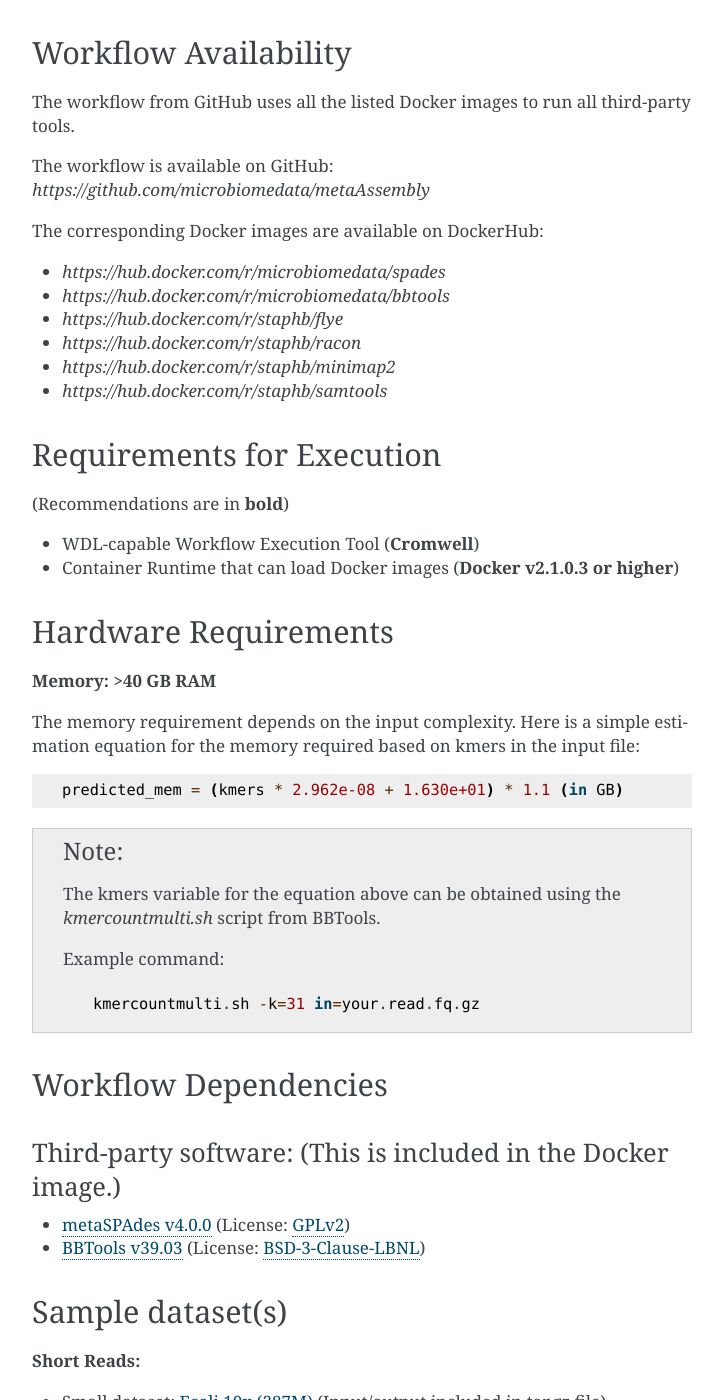
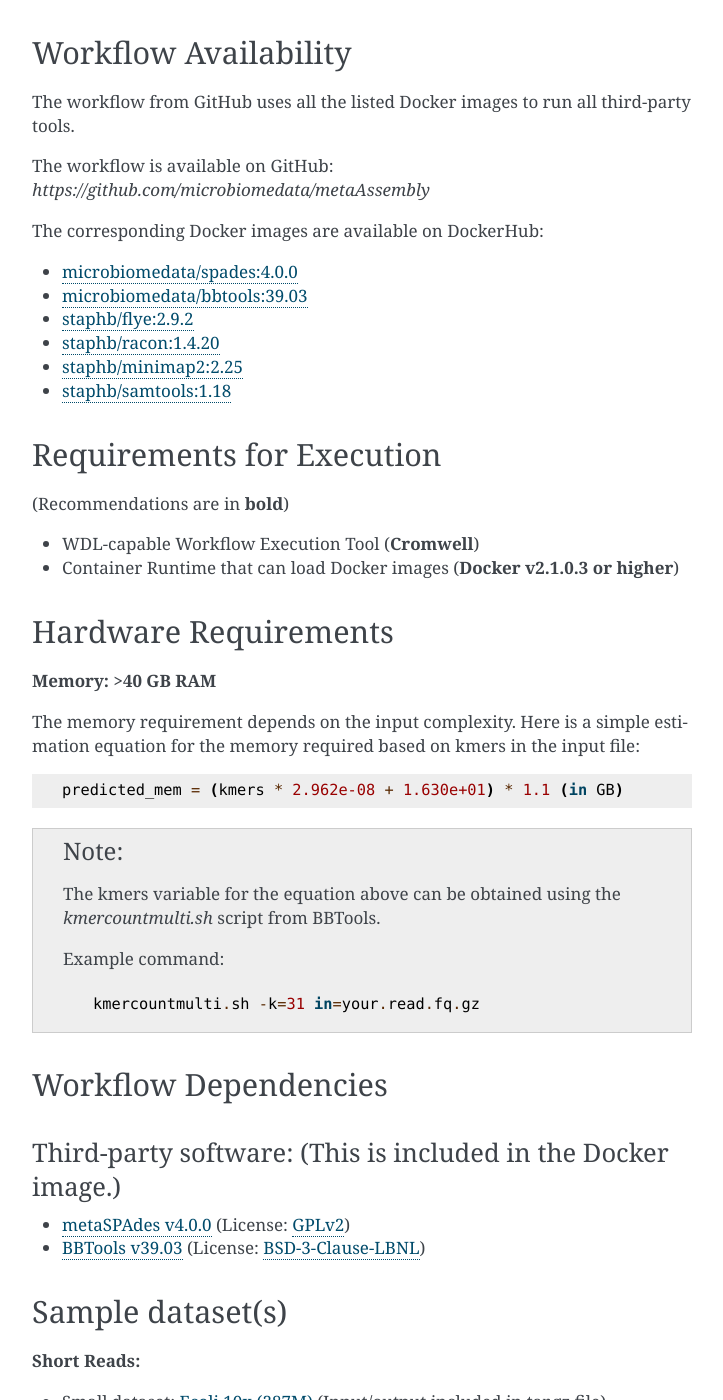
Before and after one commit to microbiomedata/metaAssembly, a Sphinx documentation site: the page built from docs/index.rst, in a window 1280 px wide and 1400 px high, scrolled down 1502 px. Shown: the whole window, without its empty margins (388-1111 px from the left). Built offline with Sphinx 7.4.7, drawn with Linux system fonts in a browser that asks for light colours; some of the changed text lies outside the part shown.

Commit message:
Update index.rst

```diff
--- a/docs/index.rst
+++ b/docs/index.rst
@@ -48,12 +48,12 @@ The workflow is available on GitHub: `https://github.com/microbiomedata/metaAsse
 
 The corresponding Docker images are available on DockerHub:
 
-- `https://hub.docker.com/r/microbiomedata/spades`
-- `https://hub.docker.com/r/microbiomedata/bbtools`
-- `https://hub.docker.com/r/staphb/flye`
-- `https://hub.docker.com/r/staphb/racon`
-- `https://hub.docker.com/r/staphb/minimap2`
-- `https://hub.docker.com/r/staphb/samtools`
+- `microbiomedata/spades:4.0.0 <https://hub.docker.com/r/microbiomedata/spades>`_
+- `microbiomedata/bbtools:39.03 <https://hub.docker.com/r/microbiomedata/bbtools>`_
+- `staphb/flye:2.9.2 <https://hub.docker.com/r/staphb/flye>`_
+- `staphb/racon:1.4.20 <https://hub.docker.com/r/staphb/racon>`_
+- `staphb/minimap2:2.25 <https://hub.docker.com/r/staphb/minimap2>`_
+- `staphb/samtools:1.18 <https://hub.docker.com/r/staphb/samtools>`_
 
 Requirements for Execution
 --------------------------
@@ -102,9 +102,9 @@ Sample dataset(s)
 
 - Zymobiomics mock-community DNA control (`SRR7877884 <https://www.ncbi.nlm.nih.gov/sra/SRX4716743>`_); this `dataset <https://portal.nersc.gov/cfs/m3408/test_data/SRR7877884/>`_ is has 6.7G bases.
 
-  - The non-interleaved raw fastq files are available as `R1 <https://portal.nersc.gov/cfs/m3408/test_data/SRR7877884/SRR7877884_1.fastq.gz>`_ and `R2 <https://portal.nersc.gov/cfs/m3408/test_data/SRR7877884/SRR7877884_2.fastq.gz>`
+  - The non-interleaved raw fastq files are available as `R1 <https://portal.nersc.gov/cfs/m3408/test_data/SRR7877884/SRR7877884_1.fastq.gz>`_ and `R2 <https://portal.nersc.gov/cfs/m3408/test_data/SRR7877884/SRR7877884_2.fastq.gz>`_
   - The interleaved file is `here <https://portal.nersc.gov/cfs/m3408/test_data/SRR7877884/SRR7877884-int.fastq.gz>`_
-  - A 10% subset of the interleaved file is available as a quick dataset `here <https://portal.nersc.gov/cfs/m3408/test_data/SRR7877884/SRR7877884-int-0.1.fastq.gz>`
+  - A 10% subset of the interleaved file is available as a quick dataset `here <https://portal.nersc.gov/cfs/m3408/test_data/SRR7877884/SRR7877884-int-0.1.fastq.gz>`_
 
 **Long Reads:**
 
```
Also changed, not shown: other parts of docs/index.rst (+3 -3 lines).
